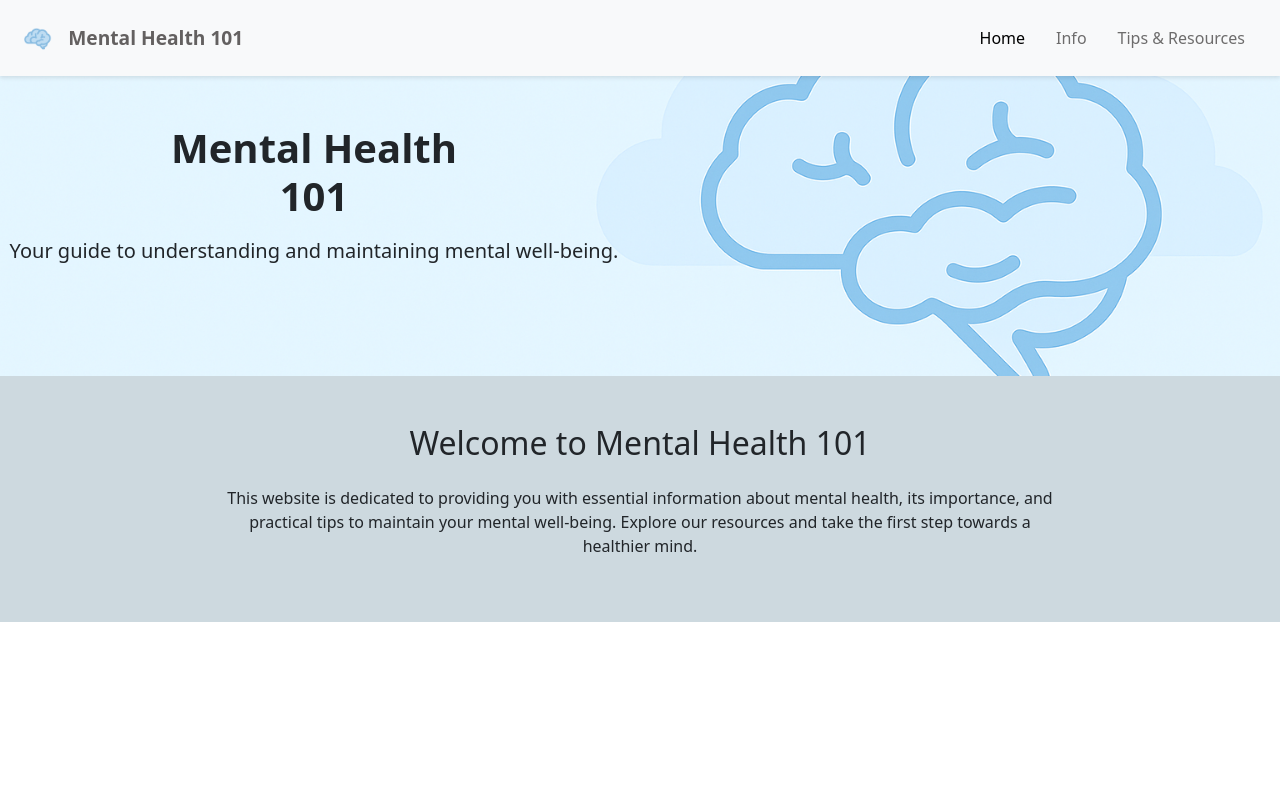
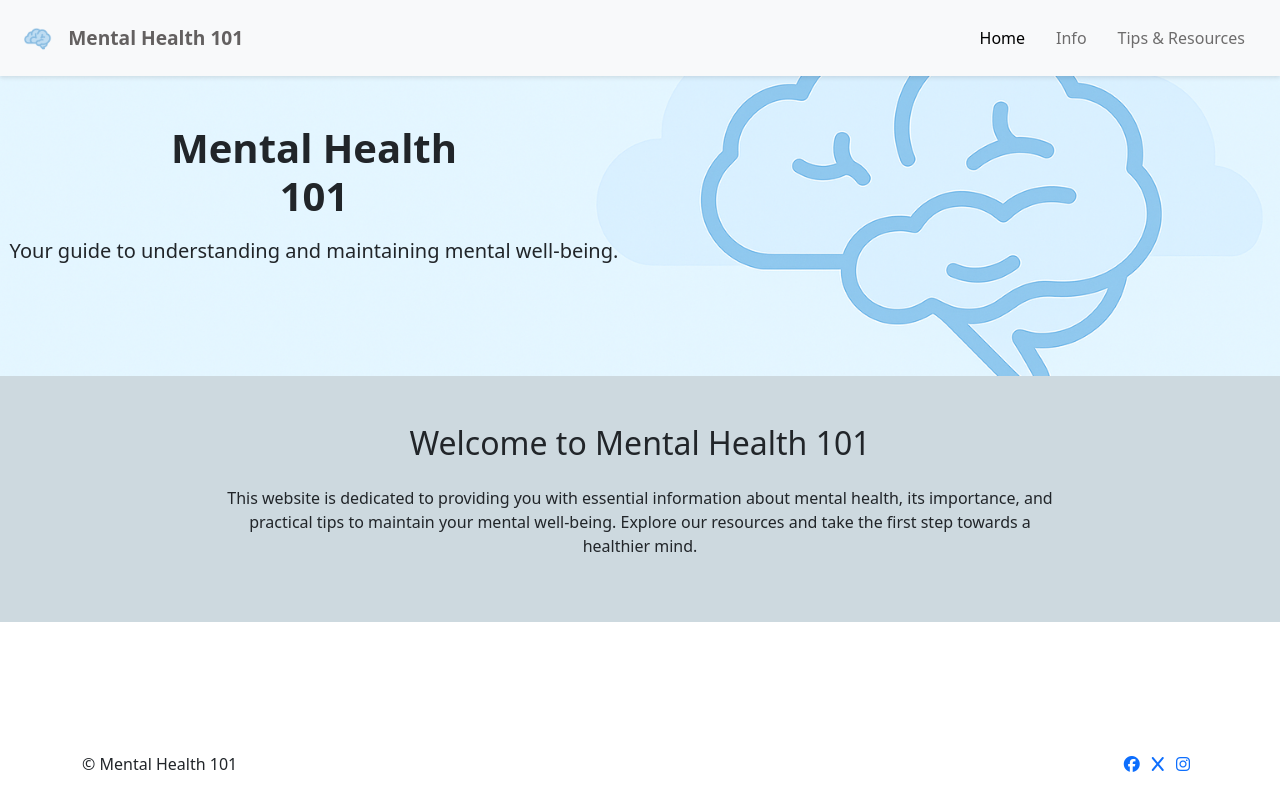
Before and after one commit to decccmcc/mental-health-101, a plain HTML site: page index.html in a window 1280 px wide. Drawn offline with nearby package versions, Linux system fonts and the light colour scheme.

Commit message:
Add placeholder footer with font awesome social media links

```diff
--- a/index.html
+++ b/index.html
@@ -66,8 +66,27 @@
 
 
     <!-- Footer -->
+     <footer class="footer text-center py-2 mt-auto">
+        <div class="container">
+            <div class="row">
+                <div class="col-md-6 text-md-start mb-3 mb-md-0">
+                    <p>© Mental Health 101</p>
+                </div>
+                <div class="col-md-6 text-md-end">
+                    <a href="https://www.facebook.com/" target="_blank" rel="noopener noreferrer"
+                        aria-label="Visit our Facebook page (opens in a new tab)" class="social-link me-2"><i class="fa-brands fa-facebook"></i></a>
+                    <a href="https://x.com/" target="_blank" rel="noopener noreferrer"
+                        aria-label="Follow us on X (opens in a new tab)" class="social-link me-2"><i class="fa-brands fa-x"></i></a>
+                    <a href="https://www.instagram.com/" target="_blank" rel="noopener noreferrer"
+                        aria-label="Follow us on Instagram (opens in a new tab)" class="social-link mb-3 me-2"><i class="fa-brands fa-instagram"></i></a>
+                </div>
+            </div>
+        </div>
+    </footer>
 
 
+    <!-- Font Awesome -->
+    <script src="https://kit.fontawesome.com/e0f9b143b7.js" crossorigin="anonymous"></script>
     <!-- Bootstrap -->
     <script src="https://cdn.jsdelivr.net/npm/bootstrap@5.3.8/dist/js/bootstrap.bundle.min.js"
         integrity="sha384-FKyoEForCGlyvwx9Hj09JcYn3nv7wiPVlz7YYwJrWVcXK/BmnVDxM+D2scQbITxI"
```
